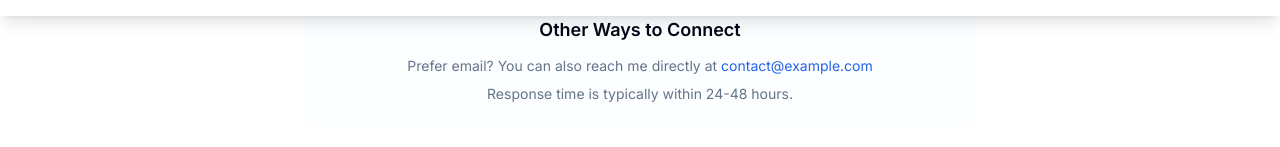
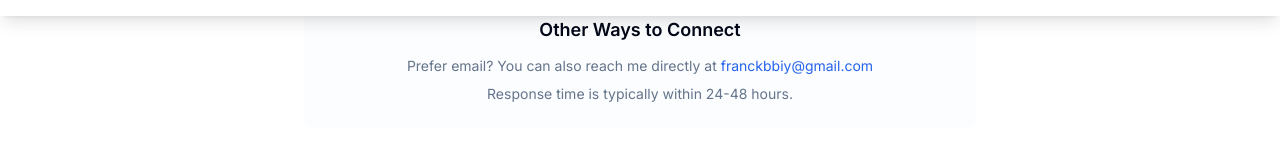
Before and after one commit to franckbi/Franck-Website, a Next.js app in the folder mywebsite/: page /contact in a window 1280 px wide. Shown: the part 784-931 px from the top of the page. Built offline with nearby package versions, Linux system fonts and the light colour scheme; no server answers.

Commit message:
fix: contact pagee

```diff
--- a/mywebsite/app/contact/page.tsx
+++ b/mywebsite/app/contact/page.tsx
@@ -37,10 +37,10 @@ export default function ContactPage() {
                   <p>
                     Prefer email? You can also reach me directly at{' '}
                     <a
-                      href="mailto:contact@example.com"
+                      href="mailto:franckbbiy@gmail.com"
                       className="text-blue-600 dark:text-blue-400 hover:underline"
                     >
-                      contact@example.com
+                      franckbbiy@gmail.com
                     </a>
                   </p>
                   <p>Response time is typically within 24-48 hours.</p>
```
